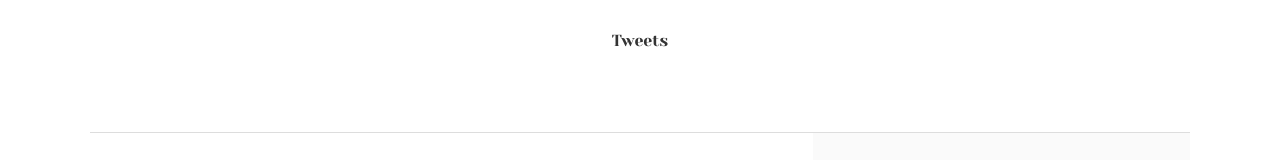
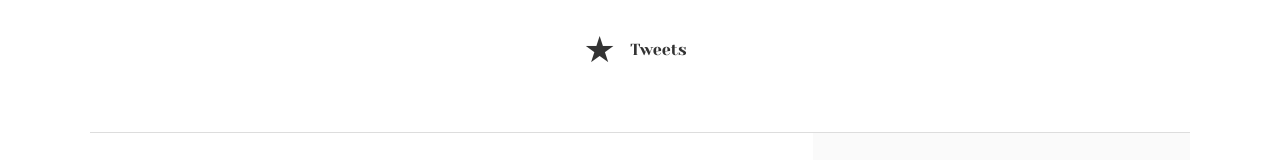
Before and after one commit to Muzdalifah20/alx_html_css, a plain HTML site: page css_basic/index.html in a window 1280 px wide. Shown: the top 160 px of the page. Drawn offline with Linux system fonts and the light colour scheme.

Commit message:
adding logo

```diff
--- a/css_basic/index.html
+++ b/css_basic/index.html
@@ -10,6 +10,7 @@
   <body class="works_on_smartphone">
     <header>
       <ul>
+        <li class="logo">&starf;</li>
         <li><a href="./tweets.html">Tweets</a></li>
       </ul>
     </header>
--- a/css_basic/styles.css
+++ b/css_basic/styles.css
@@ -34,3 +34,10 @@ img {
   max-width: 100%;
   display: block;
 }
+
+.logo {
+  font-size: 2rem;
+  padding-block-start: 1rem;
+  cursor: pointer;
+  user-select: none;
+}
```
Also changed, not shown: css_basic/tweets.html (+1 -0 lines).
